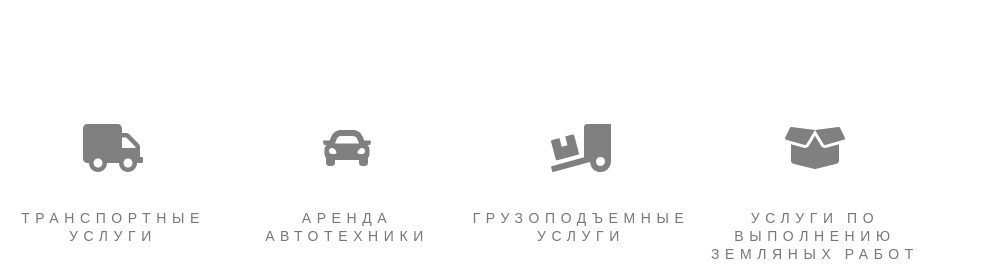
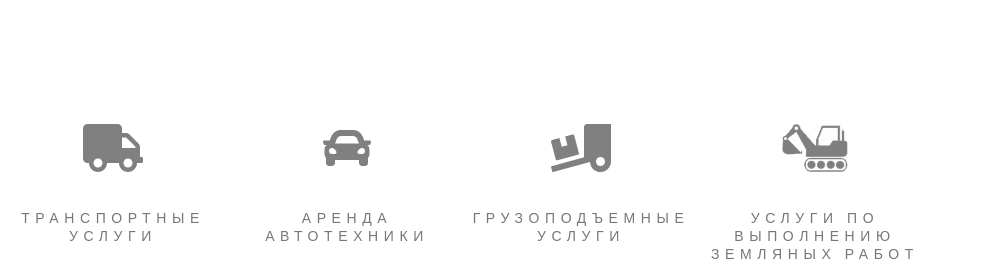
Before and after one commit to ASKoshelenko/linik, a website: page app/index.html in a window 1280 px wide. Shown: the part 1740-2020 px from the top of the page, 293-1280 px from the left. Drawn offline with nearby package versions, Linux system fonts and the light colour scheme; some packages are replaced by stand-ins of ours.

Commit message:
Add excavator icon

```diff
--- a/app/css/style.css
+++ b/app/css/style.css
@@ -790,6 +790,10 @@ blockquote span {
 	height: 3.2rem;
 	color: lightgray;
 }
+.services-icon.gray-icon {
+	-webkit-filter: grayscale(100%);
+	        filter: grayscale(100%);
+}
 @media (max-width: 991px) {
 	.services-tab ul li a span:last-child {
 		letter-spacing: 0.2em;
--- a/app/index.html
+++ b/app/index.html
@@ -187,7 +187,7 @@
               </li>
               <li>
                 <a href="#photography">
-                  <img class="services-icon" src="img/box-open-solid.svg" alt="">
+                  <img class="services-icon gray-icon" src="img/excavator.jpg" alt="">
                   <span>Услуги по выполнению земляных работ</span>
                 </a>
               </li>
--- a/src/css/style.css
+++ b/src/css/style.css
@@ -737,6 +737,9 @@ blockquote span {
 	height: 3.2rem;
 	color: lightgray;
 }
+.services-icon.gray-icon {
+	filter: grayscale(100%);
+}
 @media (max-width: 991px) {
 	.services-tab ul li a span:last-child {
 		letter-spacing: 0.2em;
```
Also changed, not shown: app/css/style.min.css, app/img/brush-solid.svg (added), app/img/excavator.jpg (added), app/img/footer-logo.png, app/img/footer-logo1.png (added), app/img/logo.1.png (deleted).
